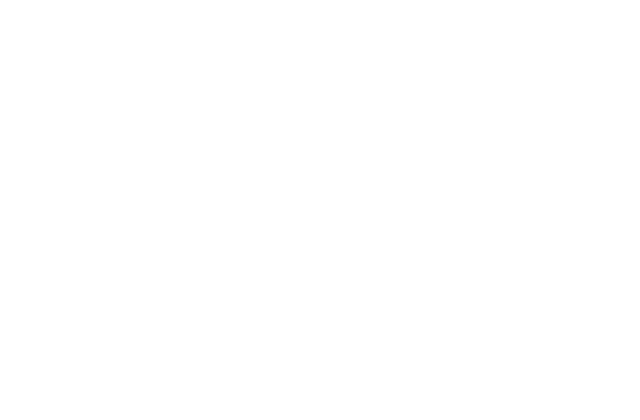
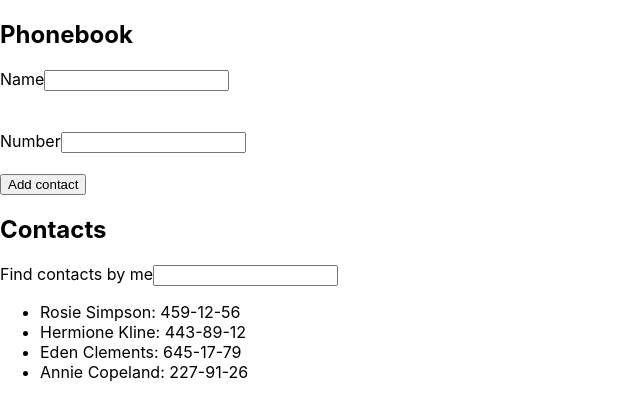
Before and after one commit to mariastetciuk/goit-react-hw-02-phonebook, a React (Create React App) app: page / in a window 1280 px wide. Shown: the top 420 px of the page, without its empty margins (0-640 px from the left). Built offline with nearby package versions, Linux system fonts and the light colour scheme.

Commit message:
add filter component

```diff
--- a/src/components/App.jsx
+++ b/src/components/App.jsx
@@ -1,12 +1,59 @@
-export const App = () => {
-  return (
-    <div
-      style={{
-        height: '100vh',
-        display: 'flex',
-        justifyContent: 'center',
-        alignItems: 'center',
-      }}
-    ></div>
-  );
-};
+import { Component } from 'react';
+import { ContactForm } from './ContactForm/ContactForm';
+import { ContactList } from './ContactList/ContactList';
+import { Filter } from './Filter/Filter';
+import { nanoid } from 'nanoid';
+
+export class App extends Component {
+  state = {
+    contacts: [
+      { id: 'id-1', name: 'Rosie Simpson', number: '459-12-56' },
+      { id: 'id-2', name: 'Hermione Kline', number: '443-89-12' },
+      { id: 'id-3', name: 'Eden Clements', number: '645-17-79' },
+      { id: 'id-4', name: 'Annie Copeland', number: '227-91-26' },
+    ],
+    filter: '',
+    name: '',
+    number: '',
+  };
+
+  handleInputChange = event => {
+    this.setState({ [event.target.name]: event.target.value });
+  };
+
+  handleFormSubmit = event => {
+    event.preventDefault();
+
+    this.setState(prevState => {
+      return {
+        contacts: [
+          ...prevState.contacts,
+          { name: prevState.name, number: prevState.number, id: nanoid() },
+        ],
+      };
+    });
+  };
+
+  filterContacts = () => {
+    return this.state.contacts.filter(contact => {
+      return contact.name
+        .toLowerCase()
+        .includes(this.state.filter.toLowerCase());
+    });
+  };
+
+  render() {
+    return (
+      <>
+        <h2>Phonebook</h2>
+        <ContactForm
+          handleInputChange={this.handleInputChange}
+          handleFormSubmit={this.handleFormSubmit}
+        />
+        <h2>Contacts</h2>
+        <Filter hendleFilterChange={this.handleInputChange} />
+        <ContactList contacts={this.filterContacts()} />
+      </>
+    );
+  }
+}
--- /dev/null
+++ b/src/components/ContactForm/ContactForm.jsx
@@ -0,0 +1,81 @@
+// import { Component } from 'react';
+// import { nanoid } from 'nanoid';
+
+// export class ContactForm extends Component {
+//   state = {
+//     contacts: [],
+//     name: '',
+//   };
+
+//   handleInputChange = event => {
+//     this.setState({ name: event.target.value });
+//     // this.setState({ contacts: [...this.state.contacts, event.target.value] });
+//   };
+
+//   handleFormSubmit = event => {
+//     event.preventDefault();
+
+//     this.setState(prevState => {
+//       return {
+//         contacts: [
+//           ...prevState.contacts,
+//           { name: prevState.name, id: nanoid() },
+//         ],
+//       };
+//     });
+//   };
+
+//   render() {
+//     return (
+//       <form onSubmit={this.handleFormSubmit}>
+//         <label htmlFor="">
+//           Name
+//           <input
+//             type="text"
+//             name="name"
+//             pattern="^[a-zA-Zа-яА-Я]+(([' -][a-zA-Zа-яА-Я ])?[a-zA-Zа-яА-Я]*)*$"
+//             title="Name may contain only letters, apostrophe, dash and spaces. For example Adrian, Jacob Mercer, Charles de Batz de Castelmore d'Artagnan"
+//             required
+//             onChange={this.handleInputChange}
+//           />
+//         </label>
+//         <input type="submit" value="Add contact" />
+//       </form>
+//     );
+//   }
+// }
+
+export function ContactForm({ handleFormSubmit, handleInputChange }) {
+  return (
+    <form onSubmit={handleFormSubmit}>
+      <label htmlFor="">
+        Name
+        <input
+          type="text"
+          name="name"
+          pattern="^[a-zA-Zа-яА-Я]+(([' -][a-zA-Zа-яА-Я ])?[a-zA-Zа-яА-Я]*)*$"
+          title="Name may contain only letters, apostrophe, dash and spaces. For example Adrian, Jacob Mercer, Charles de Batz de Castelmore d'Artagnan"
+          required
+          onChange={handleInputChange}
+        />
+      </label>
+      <br />
+      <br />
+      <br />
+      <label htmlFor="">
+        Number
+        <input
+          type="tel"
+          name="number"
+          pattern="\+?\d{1,4}?[-.\s]?\(?\d{1,3}?\)?[-.\s]?\d{1,4}[-.\s]?\d{1,4}[-.\s]?\d{1,9}"
+          title="Phone number must be digits and can contain spaces, dashes, parentheses and can start with +"
+          required
+          onChange={handleInputChange}
+        />
+      </label>
+      <br />
+      <br />
+      <input type="submit" value="Add contact" />
+    </form>
+  );
+}
--- /dev/null
+++ b/src/components/ContactList/ContactList.jsx
@@ -0,0 +1,13 @@
+export function ContactList({ contacts }) {
+  return (
+    <ul>
+      {contacts.map(({ id, name, number }) => {
+        return (
+          <li key={id}>
+            {name}: <span>{number}</span>
+          </li>
+        );
+      })}
+    </ul>
+  );
+}
--- /dev/null
+++ b/src/components/Filter/Filter.jsx
@@ -0,0 +1,8 @@
+export function Filter({ hendleFilterChange }) {
+  return (
+    <label htmlFor="">
+      Find contacts by me
+      <input type="text" name="filter" onChange={hendleFilterChange} />
+    </label>
+  );
+}
```
Also changed, not shown: src/components/ContactForm/ContactForm.module.css (added), src/components/ContactList/ContactList.module.css (added), src/components/Filter/Filter.module.css (added).
